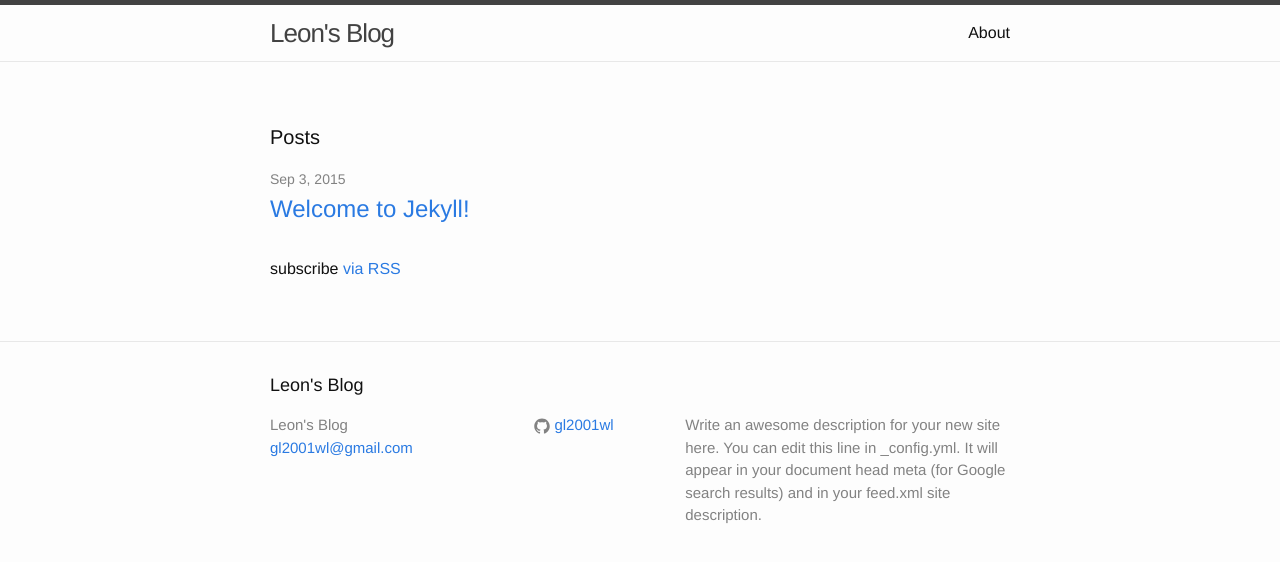
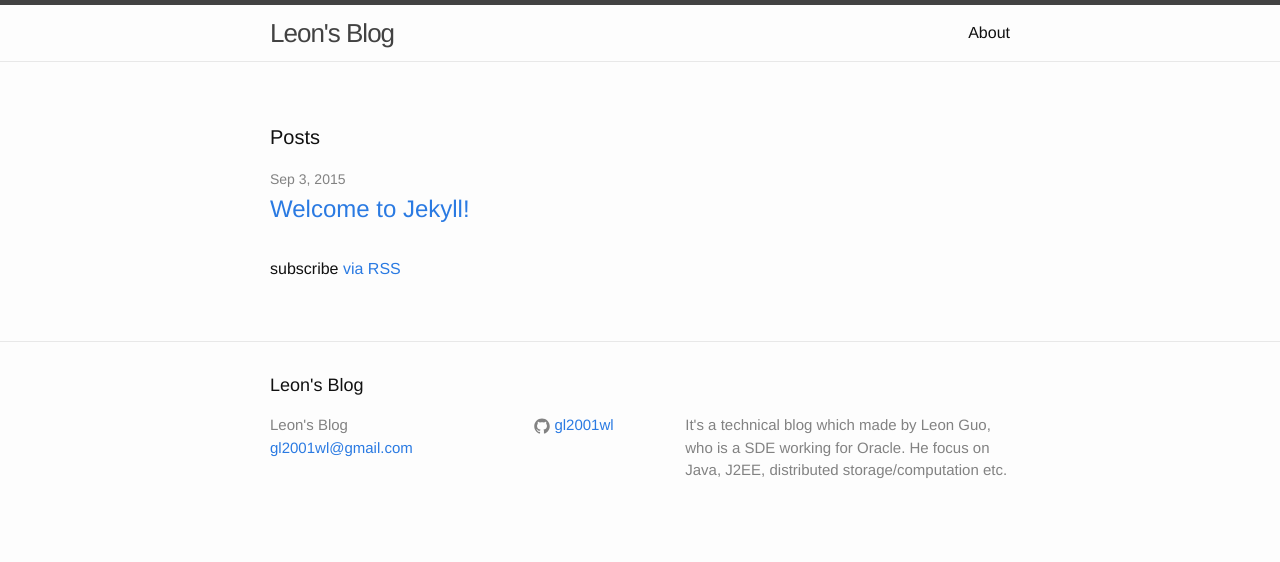
Before and after one commit to gl2001wl/leonblog, a Jekyll site: the page built from index.html, in a window 1280 px wide. Shown: the top 562 px of the page. Built offline with Jekyll 4.4.1, drawn with Linux system fonts in a browser that asks for light colours.

Commit message:
change desc

```diff
--- a/_config.yml
+++ b/_config.yml
@@ -2,9 +2,9 @@
 title: Leon's Blog
 email: gl2001wl@gmail.com
 description: > # this means to ignore newlines until "baseurl:"
-  Write an awesome description for your new site here. You can edit this
-  line in _config.yml. It will appear in your document head meta (for
-  Google search results) and in your feed.xml site description.
+  It's a technical blog which made by Leon Guo,
+  who is a SDE working for Oracle.
+  He focus on Java, J2EE, distributed storage/computation etc.
 baseurl: "/leonblog" # the subpath of your site, e.g. /blog/
 url: "http://gl2001wl.github.io" # the base hostname & protocol for your site
 # twitter_username: jekyllrb
```
